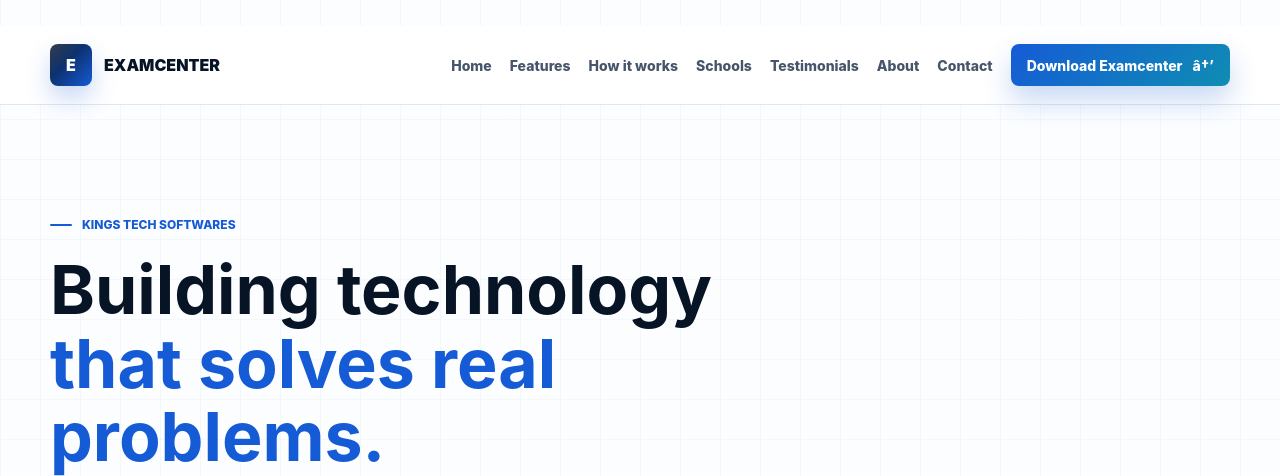
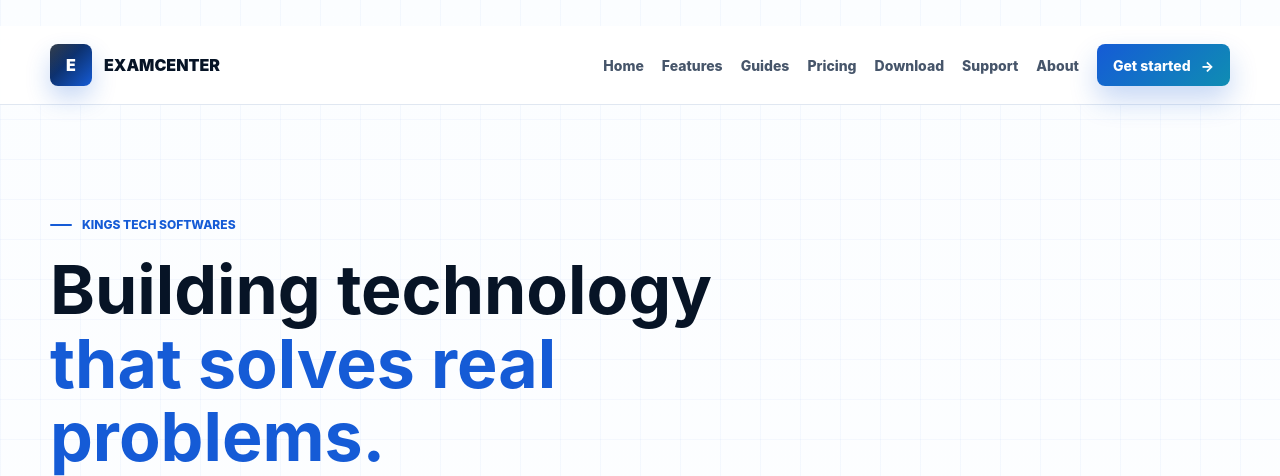
Before and after one commit to prosperReigns/D-portal, a Flask app: page /about in a window 1280 px wide. Shown: the top 476 px of the page. Run offline with Flask 3, Linux system fonts and the light colour scheme.

Commit message:
Align website navigation and public pages with Examcenter purpose

```diff
--- a/backend/templates/partials/site_nav.html
+++ b/backend/templates/partials/site_nav.html
@@ -1,111 +1,24 @@
 <header class="nav-wrap">
-
-  <nav
-    class="nav container"
-    aria-label="Main navigation"
-  >
-
-    <!-- =======================================================
-         EXAMCENTER BRAND
-    ======================================================== -->
-
-    <a
-      href="{{ url_for('home.home') }}"
-      class="brand"
-      aria-label="{{ app_settings.product_name }} home"
-    >
-
-      <span class="brand-mark">
-        {{ app_settings.product_initial }}
-      </span>
-
-      <span>
-        {{ app_settings.product_name_upper }}
-      </span>
-
+  <nav class="nav container" aria-label="Main navigation">
+    <a href="{{ url_for('home.home') }}" class="brand" aria-label="{{ app_settings.product_name }} home">
+      <span class="brand-mark">{{ app_settings.product_initial }}</span>
+      <span>{{ app_settings.product_name_upper }}</span>
     </a>
 
-
-    <!-- =======================================================
-         NAVIGATION LINKS
-    ======================================================== -->
-
-    <div
-      class="nav-links"
-      id="nav-links"
-    >
-
-      <a href="{{ url_for('home.home') }}">
-        Home
-      </a>
-
-
-      <a href="{{ url_for('home.home') }}#why">
-        Features
-      </a>
-
-
-      <a href="{{ url_for('home.home') }}#how-it-works">
-        How it works
-      </a>
-
-
-      <a href="{{ url_for('site_pages.clients') }}">
-        Schools
-      </a>
-
-
-      <a href="{{ url_for('site_pages.testimonials') }}">
-        Testimonials
-      </a>
-
-
-      <a href="{{ url_for('site_pages.about') }}">
-        About
-      </a>
-
-
-      <a href="{{ url_for('site_pages.contact') }}">
-        Contact
-      </a>
-
-
-      <!-- Primary CTA -->
-
-      <a
-        class="nav-download"
-        href="{{ url_for('site_pages.download_page') }}"
-      >
-        Download {{ app_settings.product_name }}
-
-        <span aria-hidden="true">
-          â†’
-        </span>
-
-      </a>
-
+    <div class="nav-links" id="nav-links">
+      <a href="{{ url_for('home.home') }}">Home</a>
+      <a href="{{ url_for('home.home') }}#why">Features</a>
+      <a href="{{ url_for('site_pages.guides') }}">Guides</a>
+      <a href="{{ url_for('site_pages.pricing') }}">Pricing</a>
+      <a href="{{ url_for('site_pages.download_page') }}">Download</a>
+      <a href="{{ url_for('site_pages.support') }}">Support</a>
+      <a href="{{ url_for('site_pages.about') }}">About</a>
+      <a class="nav-download" href="{{ url_for('site_pages.pricing') }}">Get started <span aria-hidden="true">→</span></a>
     </div>
 
-
-    <!-- =======================================================
-         MOBILE MENU
-    ======================================================== -->
-
-    <button
-      class="menu-button"
-      id="menu-button"
-      type="button"
-      aria-label="Toggle navigation"
-      aria-controls="nav-links"
-      aria-expanded="false"
-    >
-
-      <span></span>
-      <span></span>
-      <span></span>
-
+    <button class="menu-button" id="menu-button" type="button"
+            aria-label="Toggle navigation" aria-controls="nav-links" aria-expanded="false">
+      <span></span><span></span><span></span>
     </button>
-
   </nav>
-
 </header>
```
